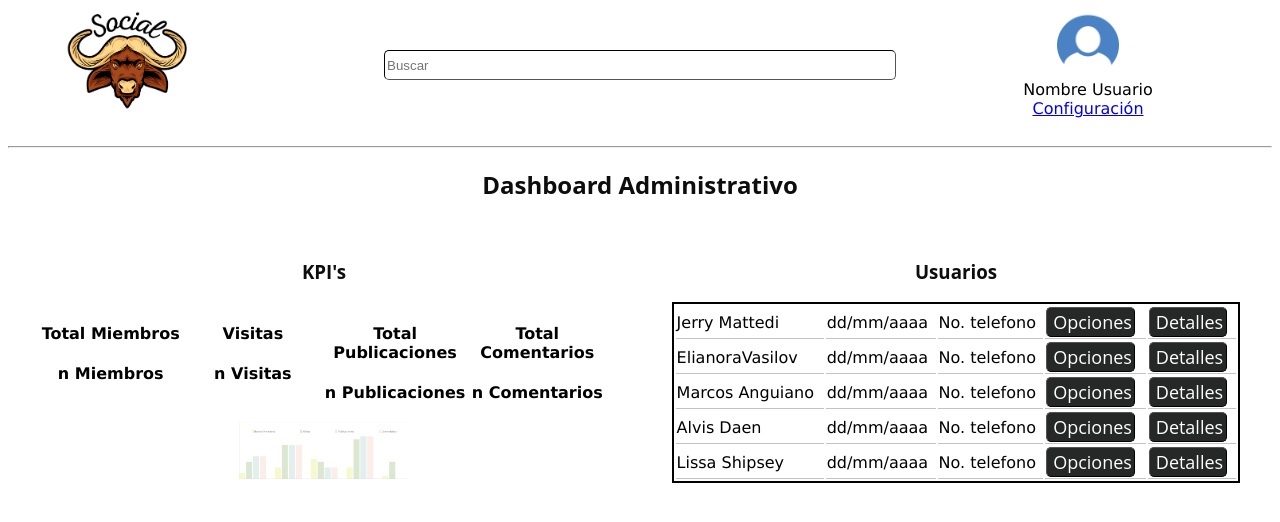
After one commit to wjcorzol/Social-Bubalus-Arnee, a Flask app: page /dashboard in a window 1280 px wide. The commit adds this page. Shown: the top 522 px of the page. Run offline with Flask 2, Linux system fonts and the light colour scheme.

Commit message:
Sincronización de páginas de HTML y CSS's por medio de Flask - Funcional

```diff
--- a/app.py
+++ b/app.py
@@ -17,7 +17,7 @@ def login():
 
 @app.route("/dashboard", methods=["GET", "POST"])
 def dashboard():
-    return render("dashboard.htmal")
+    return render("dashboard.html")
 
 @app.route("/perfilusuario", methods=["GET", "POST"])
 def perfilusuario():
--- /dev/null
+++ b/templates/dashboard.html
@@ -0,0 +1,125 @@
+<!DOCTYPE html>
+<html lang="es">
+<head>
+    <meta charset="UTF-8">
+    <meta http-equiv="X-UA-Compatible" content="IE=edge">
+    <meta name="viewport" content="width=device-width, initial-scale=1.0">
+    <title>Social Bubalus Arnee - Dashboard</title>
+    <link rel="stylesheet" href="{{ url_for('static', filename='css/estilow.css') }}" type="text/css">
+</head>
+<body>
+    <header class='header'>
+        <div>
+
+            <div class='c2'>
+                <a href="/feed">
+                    <img class='img-header' src="static/logo.png" alt="Social Bubalus Arnee"  title = "Inicio">
+                </a>
+            </div>
+
+            <div class='c5'>
+
+                <input type="search" placeholder = "Buscar"/>
+            </div>
+
+            <div class='c3-header'>
+                <div>
+                    <a href="/perfilusuario">
+                        <img class="foto-perfil" src="static/usuario2.png" alt="Usuario">
+                    </a>
+                </div>
+                <div class='txt_centrado'>
+                    <div><label id=nombreUsuario>Nombre Usuario</label></div>
+
+                    <div><a href="/configuracion">Configuración</a></div>
+                </div>
+                </div>
+
+        </div>
+
+    </header>
+    <div class='fila1'> </div>
+
+    <hr>
+    <div>
+        <div>
+            <h2>Dashboard Administrativo</h2>
+        </div>
+        <br>
+        <div class='c025'>&nbsp</div>
+        <div class='c45'>
+            <div>
+                <h3>KPI's</h3>
+            </div>
+            <div class="caja">
+                <div class='c25'>
+                    <h4>Total Miembros</h4>
+                    <div>n Miembros</div>
+                </div>
+                <div class='c25'>
+                    <h4>Visitas</h4>
+                    <div>n Visitas</div>
+                </div>
+                <div class='c25'>
+                    <h4>Total Publicaciones</h4>
+                    <div>n Publicaciones</div>
+                </div>
+                <div class='c25'>
+                    <h4>Total Comentarios</h4>
+                    <div>n Comentarios</div>
+                </div>
+            </div>
+            <div class='fila'><br></div>
+            <div class="canvas">
+                <img src="static/dashboard.png" id="areaDeGraficas">
+            </div>
+        </div>
+        <div class='c05'>&nbsp</div>
+        <div class='c45'>
+            <div>
+                <h3>Usuarios</h3>
+            </div>
+            <table>
+                <tr>
+                    <td>Jerry Mattedi</td>
+                    <td>dd/mm/aaaa</td>
+                    <td>No. telefono</td>
+                    <td><input type="button" value="Opciones" title="Cambiar Rol de Usuario" id="rol"></td>
+                    <td><input type="button" value="Detalles" title="información del usuario" id="infouser"></td>
+                </tr>
+                <tr>
+                    <td>ElianoraVasilov</td>
+                    <td>dd/mm/aaaa</td>
+                    <td>No. telefono</td>
+                    <td><input type="button" value="Opciones" title="Cambiar Rol de Usuario" id="rol"></td>
+                    <td><input type="button" value="Detalles" title="información del usuario" id="infouser"></td>
+                </tr>
+                <tr>
+                    <td>Marcos Anguiano</td>
+                    <td>dd/mm/aaaa</td>
+                    <td>No. telefono</td>
+                    <td><input type="button" value="Opciones" title="Cambiar Rol de Usuario" id="rol"></td>
+                    <td><input type="button" value="Detalles" title="información del usuario" id="infouser"></td>
+                </tr>
+                <tr>
+                    <td>Alvis Daen</td>
+                    <td>dd/mm/aaaa</td>
+                    <td>No. telefono</td>
+                    <td><input type="button" value="Opciones" title="Cambiar Rol de Usuario" id="rol"></td>
+                    <td><input type="button" value="Detalles" title="información del usuario" id="infouser"></td>
+                </tr>
+                <tr>
+                    <td>Lissa Shipsey</td>
+                    <td>dd/mm/aaaa</td>
+                    <td>No. telefono</td>
+                    <td><input type="button" value="Opciones" title="Cambiar Rol de Usuario" id="rol"></td>
+                    <td><input type="button" value="Detalles" title="información del usuario" id="infouser"></td>
+                </tr>
+
+            </table>
+        </div>
+        <div class='c025'>&nbsp</div>
+    </div>
+<script src ="dashboard.js"></script>
+</body>
+</html>
--- a/templates/home.html
+++ b/templates/home.html
@@ -5,7 +5,7 @@
     <meta http-equiv="X-UA-Compatible" content="IE=edge">
     <meta name="viewport" content="width=device-width, initial-scale=1.0">
     <title>Document</title>
-    <link href="estilo.css" rel="stylesheet" type="text/css">
+    <link rel="stylesheet" href="{{ url_for('static', filename='css/estilow.css') }}" type="text/css">
 
 </head>
 <body>
```
